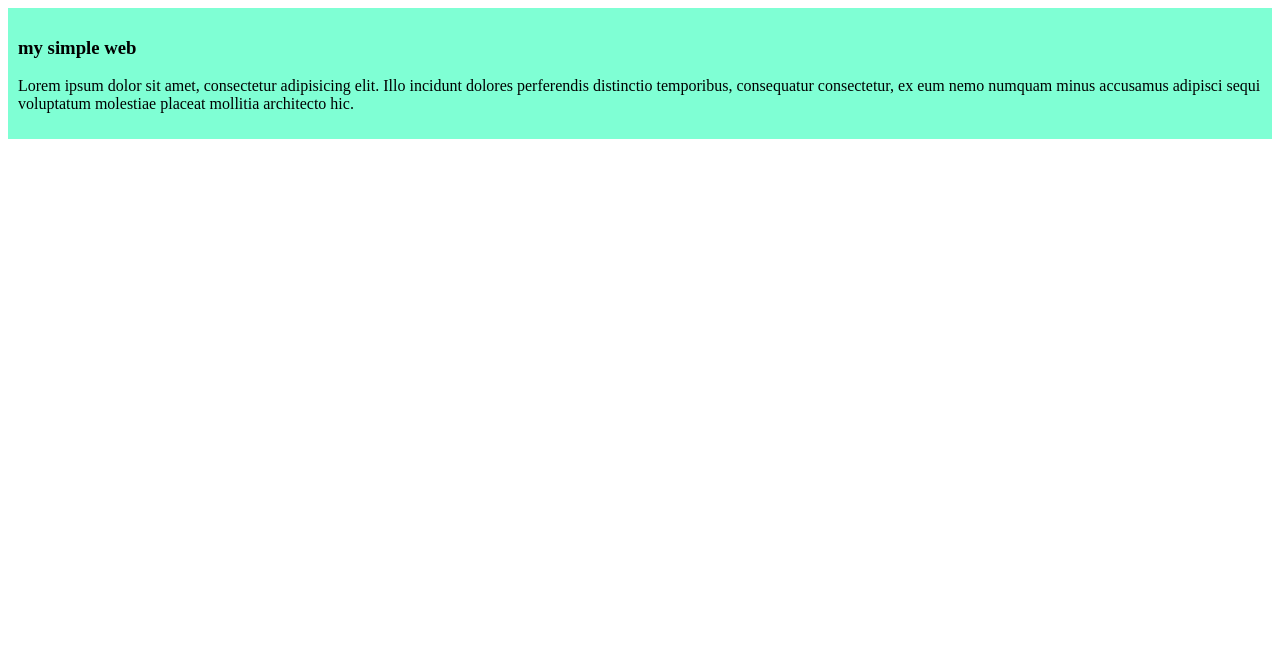
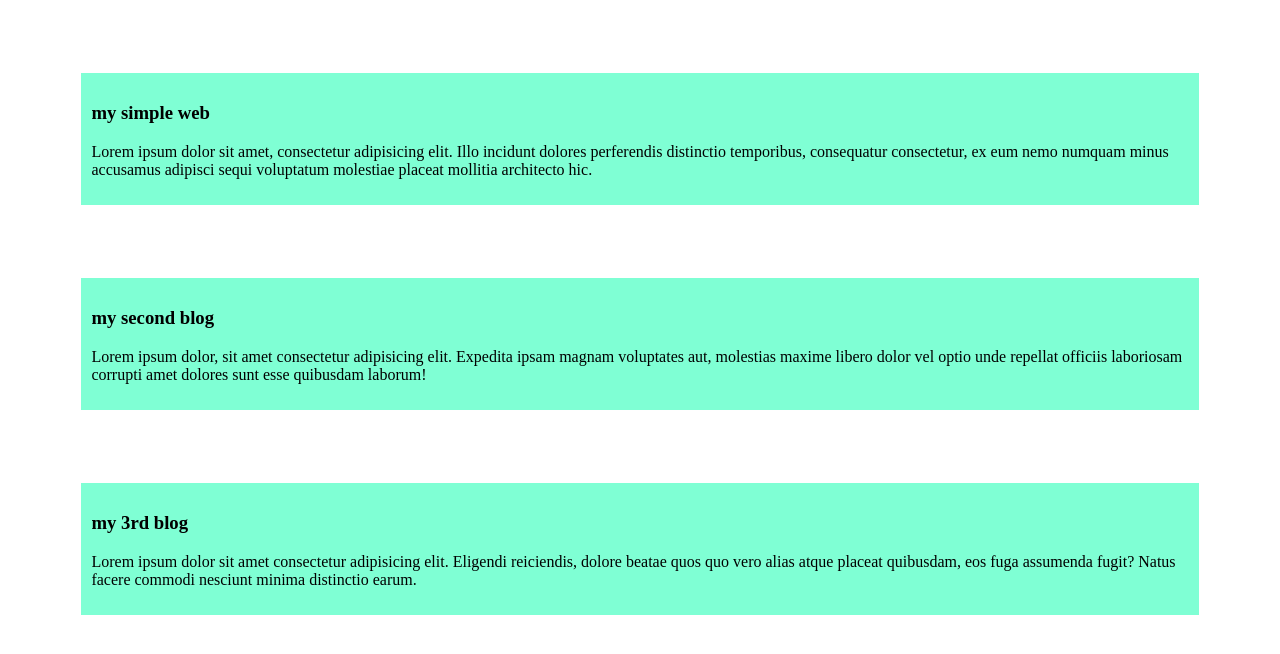
Before and after one commit to susmi9/my-simple-website, a plain HTML site: page index.html in a window 1280 px wide. Drawn offline with Linux system fonts and the light colour scheme.

Commit message:
add margin and add extra two peragraph

```diff
--- a/blog.css
+++ b/blog.css
@@ -1,3 +1,4 @@
 div{
     background-color: aquamarine;padding: 10px;
+    margin: 10ex;
 }
--- a/index.html
+++ b/index.html
@@ -10,7 +10,14 @@
     <div>
         <h3>my simple web</h3>
 
-        <p>Lorem ipsum dolor sit amet, consectetur adipisicing elit. Illo incidunt dolores perferendis distinctio temporibus, consequatur consectetur, ex eum nemo numquam minus accusamus adipisci sequi voluptatum molestiae placeat mollitia architecto hic.</p>
+        <p>Lorem ipsum dolor sit amet, consectetur adipisicing elit. Illo incidunt dolores perferendis distinctio temporibus, consequatur consectetur, ex eum nemo numquam minus accusamus adipisci sequi voluptatum molestiae placeat mollitia architecto hic.</p></div>
+       <div><h3>
+        my second blog
+       </h3>
+       <p>Lorem ipsum dolor, sit amet consectetur adipisicing elit. Expedita ipsam magnam voluptates aut, molestias maxime libero dolor vel optio unde repellat officiis laboriosam corrupti amet dolores sunt esse quibusdam laborum!</p></div>
+       <div>
+        <h3> my 3rd blog</h3>
+        <p>Lorem ipsum dolor sit amet consectetur adipisicing elit. Eligendi reiciendis, dolore beatae quos quo vero alias atque placeat quibusdam, eos fuga assumenda fugit? Natus facere commodi nesciunt minima distinctio earum.</p>
     </div>
 </body>
 </html>
```
